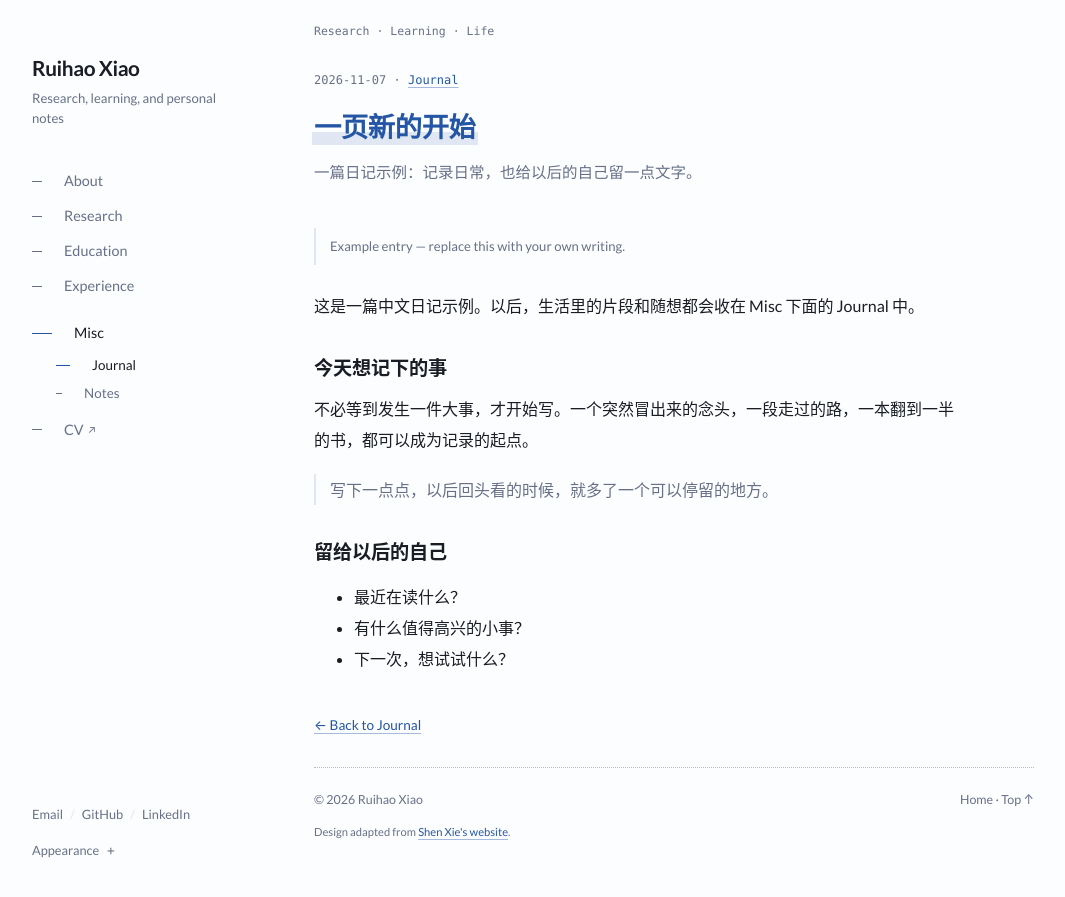
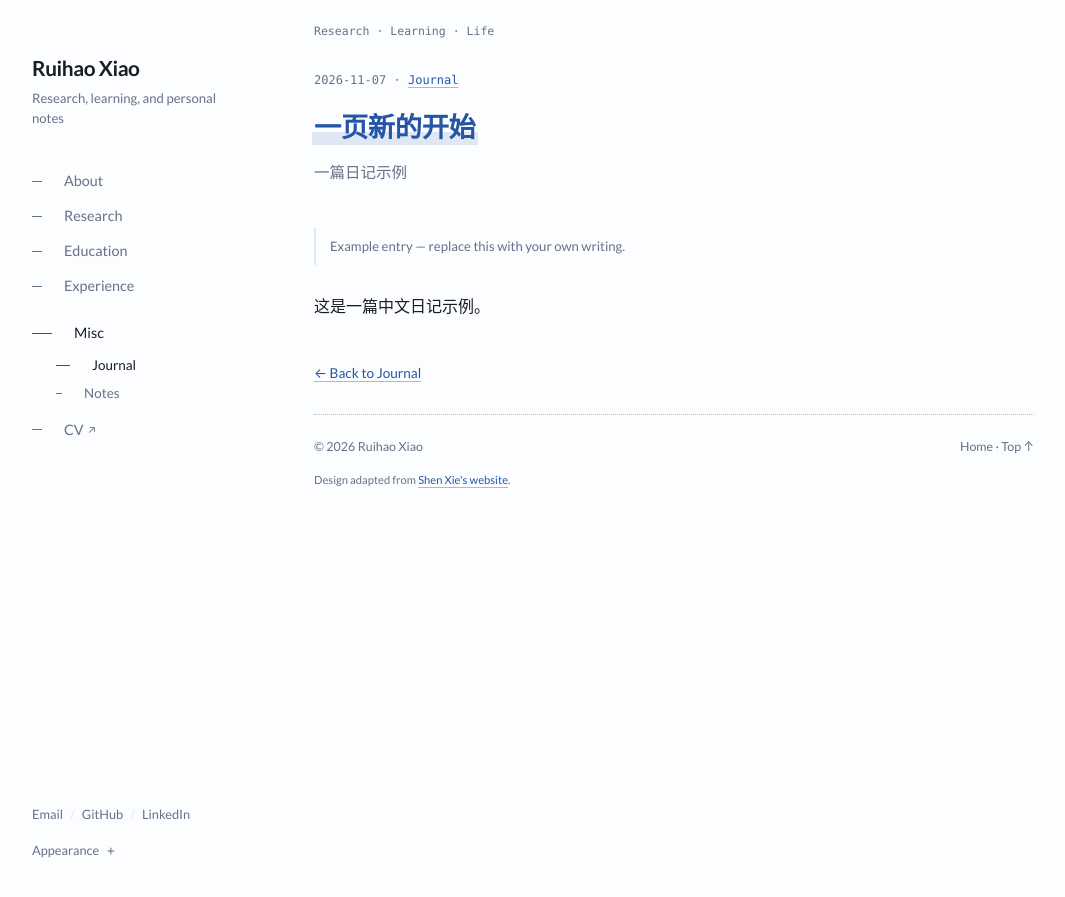
Before and after one commit to ruihaox/ruihaox.github.io, a Jekyll site: the page built from _posts/2026-11-07-a-new-page.md, in a window 1280 px wide. Shown: the top 897 px of the page, without its empty margins (48-1113 px from the left). Built offline with Jekyll 4.4.1, drawn with Linux system fonts in a browser that asks for light colours.

Commit message:
Update 2026-11-07-a-new-page.md

```diff
--- a/_posts/2026-11-07-a-new-page.md
+++ b/_posts/2026-11-07-a-new-page.md
@@ -3,19 +3,7 @@ title: "一页新的开始"
 date: 2026-11-07 09:00:00 -0800
 categories: [diary]
 tags: [生活, 随想]
-description: "一篇日记示例：记录日常，也给以后的自己留一点文字。"
+description: "一篇日记示例"
 demo: true
 ---
-这是一篇中文日记示例。以后，生活里的片段和随想都会收在 Misc 下面的 Journal 中。
-
-## 今天想记下的事
-
-不必等到发生一件大事，才开始写。一个突然冒出来的念头，一段走过的路，一本翻到一半的书，都可以成为记录的起点。
-
-> 写下一点点，以后回头看的时候，就多了一个可以停留的地方。
-
-## 留给以后的自己
-
-- 最近在读什么？
-- 有什么值得高兴的小事？
-- 下一次，想试试什么？
+这是一篇中文日记示例。
```
